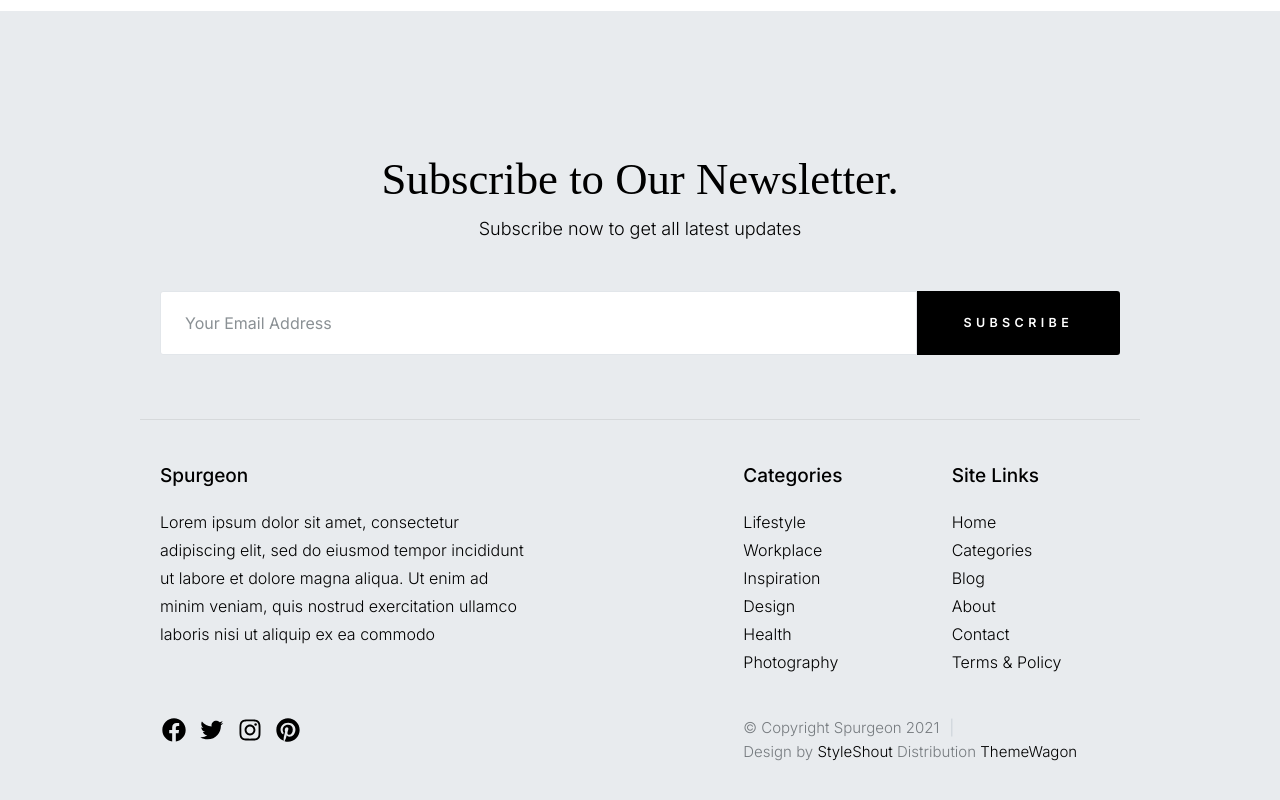
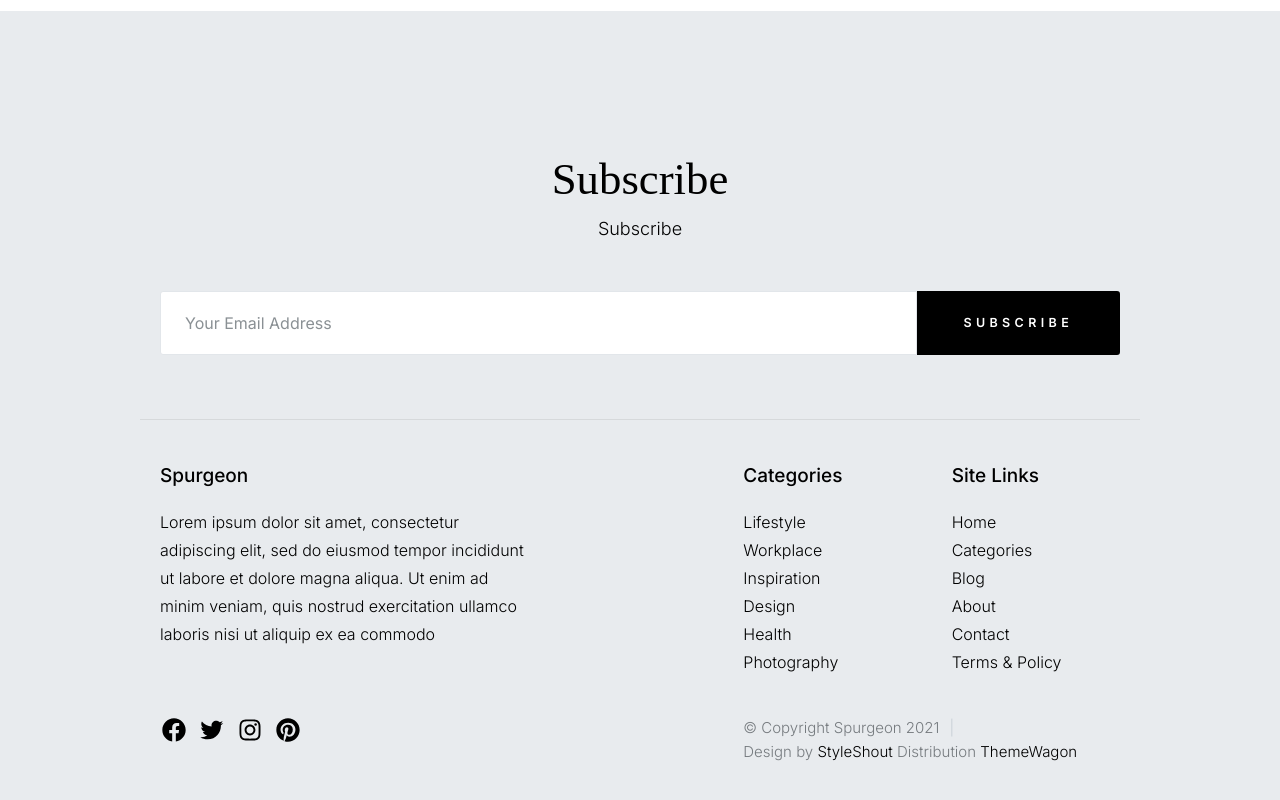
Before and after one commit to fo7ma/wagon_website, a plain HTML site: page wagon2/spurgeon-1.0.0/index.html in a window 1280 px wide. Shown: the part 5777-6577 px from the top of the page. Drawn offline with Linux system fonts and the light colour scheme; a web font is replaced by a local one.

```diff
--- a/wagon2/spurgeon-1.0.0/index.html
+++ b/wagon2/spurgeon-1.0.0/index.html
@@ -33,13 +33,13 @@
 
     <!-- preloader
     ================================================== -->
-    <!-- <div id="preloader">
+    <div id="preloader">
         <div id="loader" class="dots-fade">
             <div></div>
             <div></div>
             <div></div>
         </div>
-    </div> -->
+    </div>
 
 
     <!-- page wrap
@@ -710,10 +710,10 @@
                 <div class="column lg-12">
 
                     <h2>
-                    Subscribe to Our Newsletter.
+                    Subscribe
                     </h2>
                     <p>
-                    Subscribe now to get all latest updates
+                    Subscribe
                     </p>
 
                     <form id="mc-form" class="mc-form">
```
